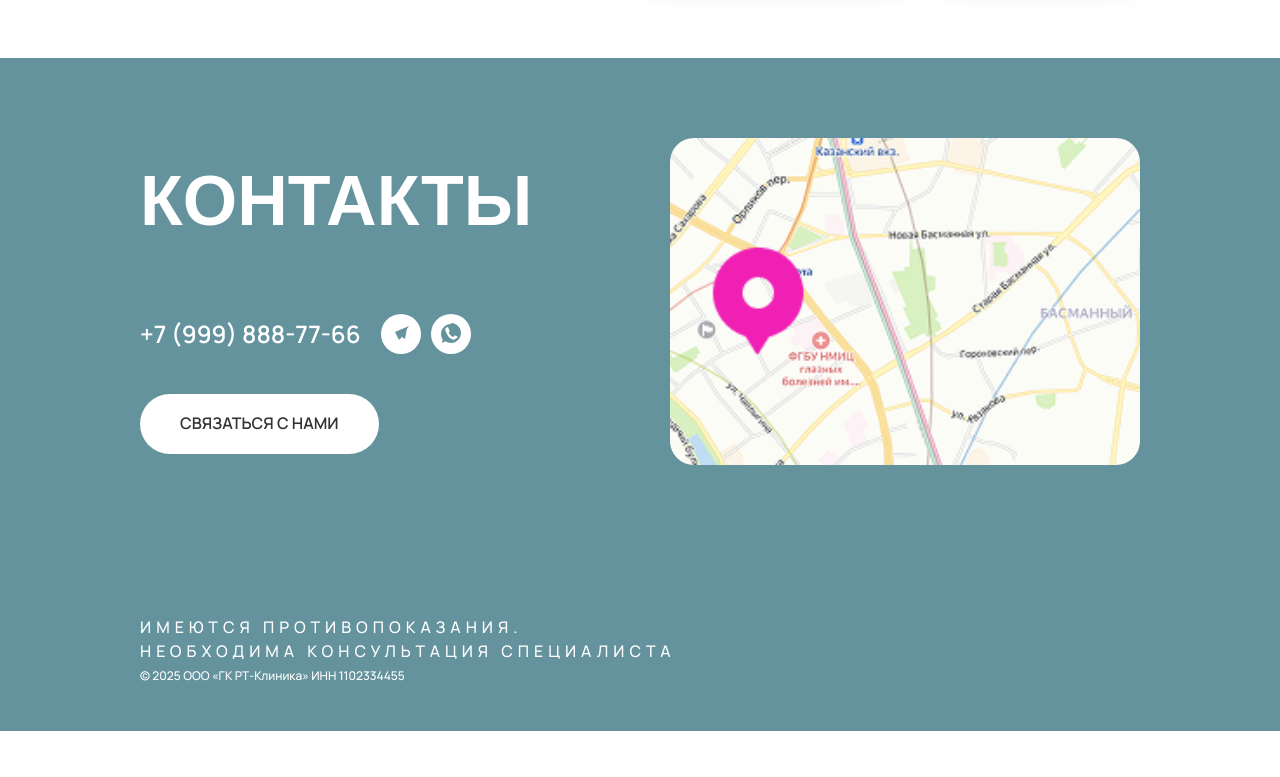
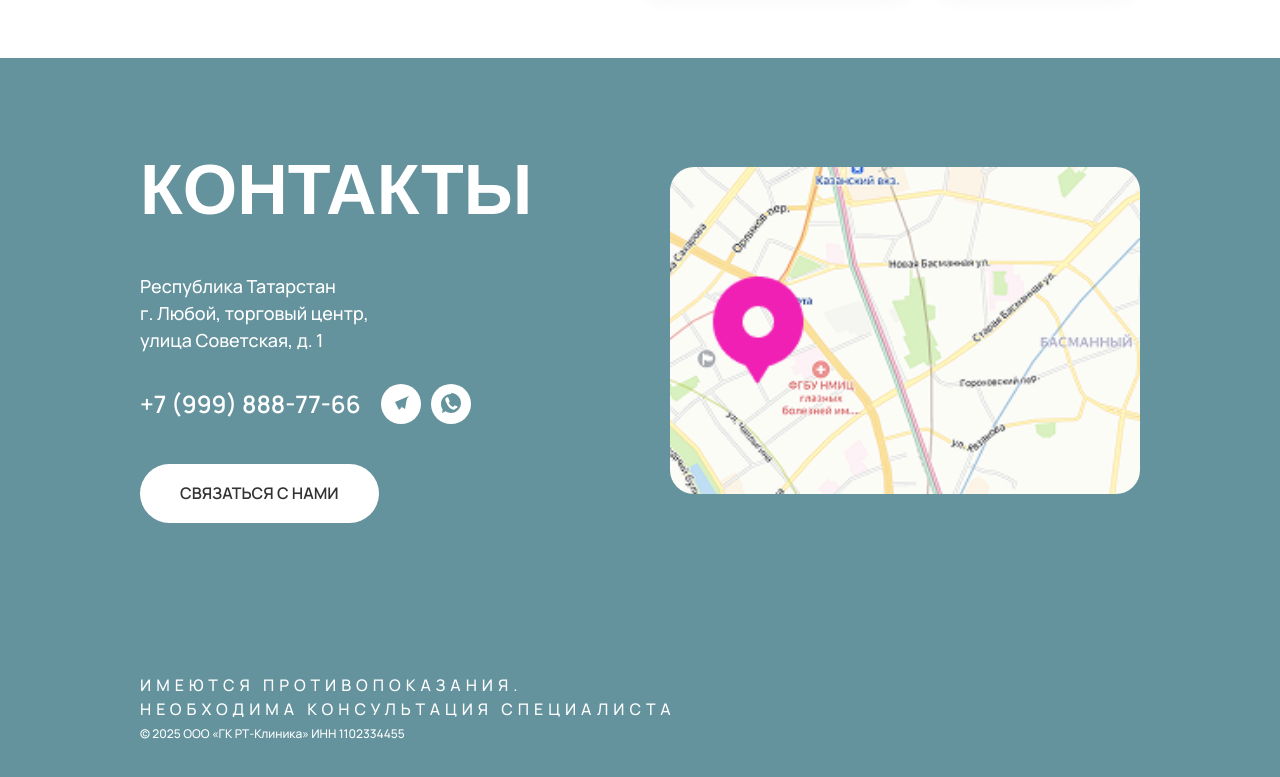
Before and after one commit to NIKIRIKI7/ClinicApp, a Vue app: page / in a window 1280 px wide. Shown: the part 2098-2875 px from the top of the page. Before the commit the page ends 2829 px from the top, so only its background shows below. Built offline with nearby package versions, Linux system fonts and the light colour scheme; a web font is replaced by a local one.

Commit message:
redactore Contacts for build

```diff
--- a/src/components/sections/Contacts.vue
+++ b/src/components/sections/Contacts.vue
@@ -17,7 +17,8 @@ const layoutStore = useLayoutStore();
       <div class="contacts__inner">
         <div class="contacts__info">
           <h2 class="contacts__title">КОНТАКТЫ</h2>
-          <address class="contacts__address">{{ layoutStore.address }}</address>
+          <!-- ИСПРАВЛЕНИЕ ЗДЕСЬ -->
+          <address class="contacts__address">{{ layoutStore.footer.address }}</address>
           <div class="contacts__phone-block">
             <a
                 :href="layoutStore.header.contacts.phone.href"
```
